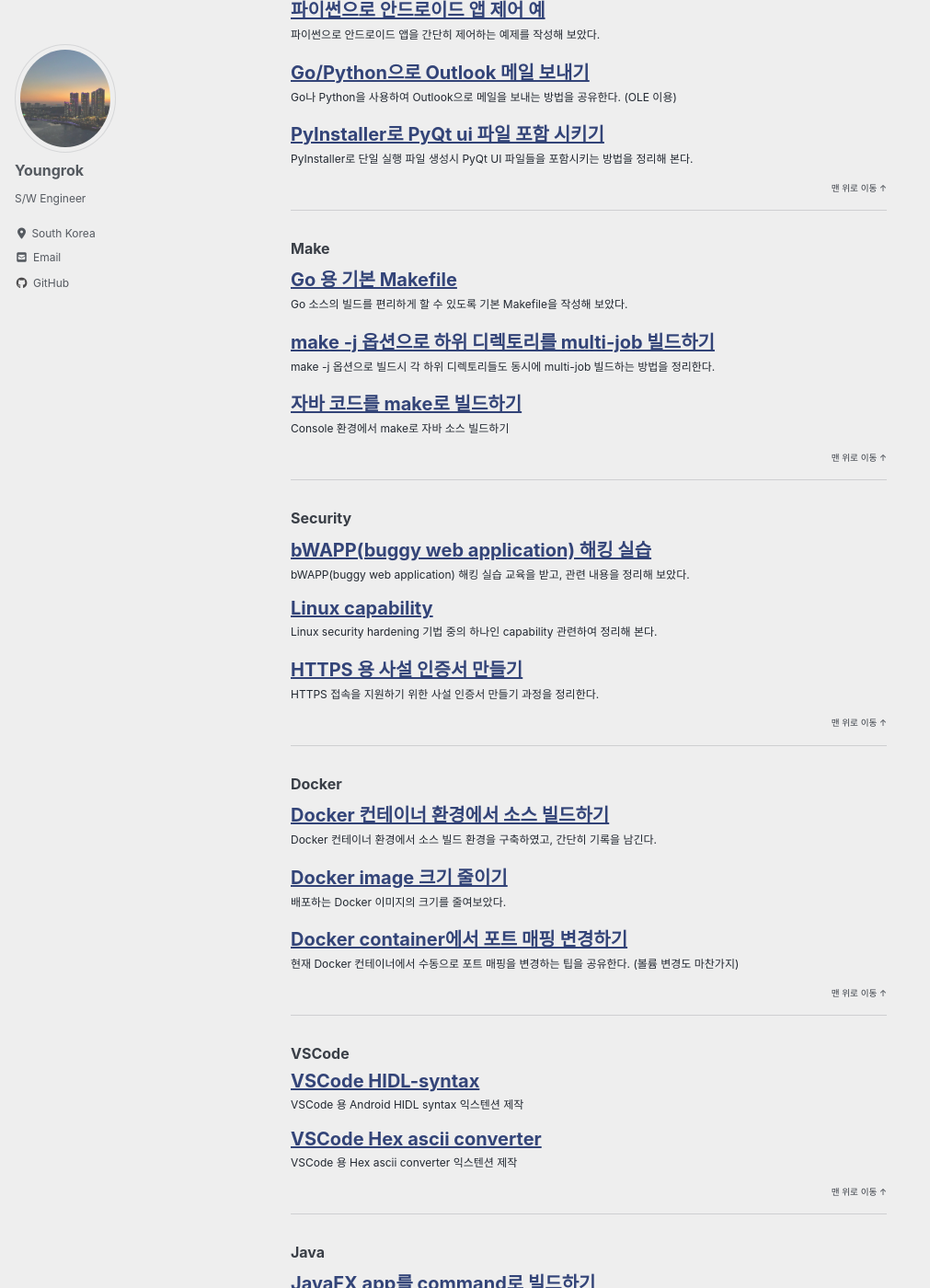
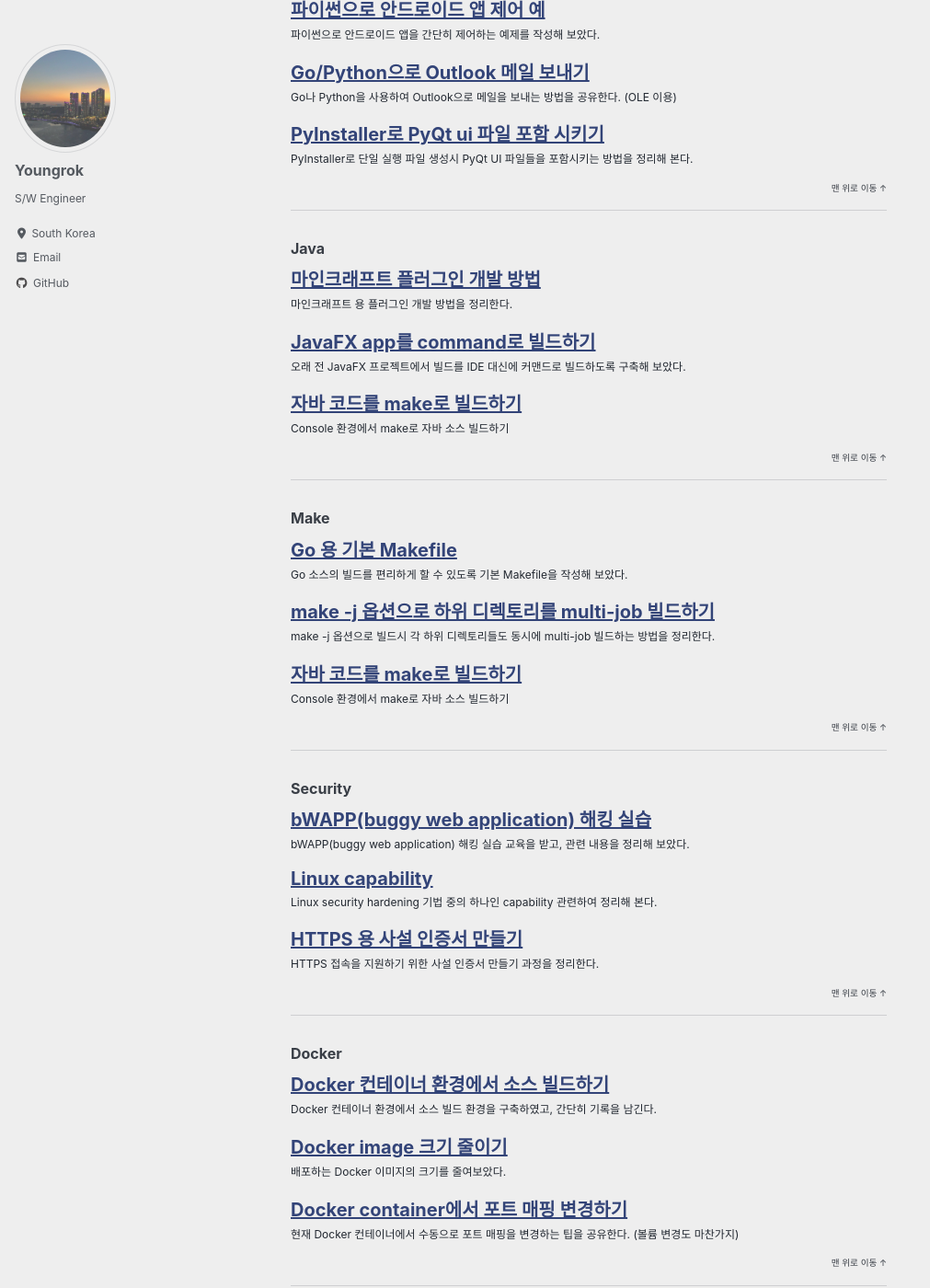
Before and after one commit to yrpark99/yrpark99.github.io, a Jekyll site: the page built from _pages/category-archive.md, in a window 1280 px wide and 1400 px high, scrolled down 2406 px. Shown: the whole window at 92% size, without its empty margins (0-1011 px from the left). Built offline with Jekyll 4.4.1, drawn with Linux system fonts in a browser that asks for light colours; cached includes are drawn as plain includes; nearby versions of some CDN libraries; some web fonts are replaced; part of the change alters nothing that is shown; some of the changed text lies outside the part shown.

Commit message:
Add minecraft plugin post

````diff
--- /dev/null
+++ b/_posts/2021-10-15-minecraft.md
@@ -0,0 +1,176 @@
+---
+title: "마인크래프트 플러그인 개발 방법"
+category: [Java]
+toc: true
+toc_label: "이 페이지 목차"
+---
+
+마인크래프트 용 플러그인 개발 방법을 정리한다.
+
+<br>
+아들 녀석이 마인크래프트 게임을 즐기는데 (주로 맵을 제작하고 서버를 만들어서 친구들과 만든 맵을 즐기는 듯), 자기는 커맨드로 맵을 제작하는데 플러그인이라는 것도 있다고 하여, 사실 나는 마인크래프트 게임을 한 번도 해보지 않은 상태였지만 궁금한 마음에 테스트로 마인크래프트 플러그인을 제작해 보기로 하였다. 🤔
+
+<br>
+구글링을 해 보니 많은 자료가 있지는 않았고, 있는 자료들도 오래된 내용들이 많아서 (유사하긴 하지만) 여기에 최신 내용으로 간단히 정리해 본다.
+
+
+## 마인크래프트 서버 실행
+1. 마인크래프트에서 멀티 유저로 게임을 하려면 서버 프로그램이 필요한다. 마인크래프트 서버 프로그램에는 여러 가지가 있는데, 보통 아래 서버 프로그램들이 많이 사용되는 것 같다. (사실상 어느 정도 호환됨)
+   - [CraftBukkit](https://getbukkit.org/download/craftbukkit)
+   - [Spigot](https://getbukkit.org/download/spigot)
+   - [Paper](https://papermc.io/downloads)
+
+    사용할 마인크래프트 버전과 일치되는 버전으로 다운받아서, 원하는 디렉토리에 저장한다. (여기서는 마인크래프트 최신 버전 1.17.1에 맞추어서 Spigot 최신 버전인 v1.17.1을 사용하였음)
+1. 다운을 받으면 Java 실행 파일인 jar 파일이 다운받아지는데, console 창에서 아래와 같이 실행시킨다.
+   ```shell
+   C:\>java -jar <서버_프로그램.jar>
+   ```
+   > Jar 프로그램을 실행시키는 것이므로 당연히 필요한 JRE가 설치되어 있어야 하는데, 만약 설치되어 있지 않은 상태라면 관련 에러가 출력된다. 나의 경우 Java 16이 필요하다고 에러가 출력되어, JDK 16을 설치한 후 다시 실행시켰다.
+   JDK는 Oracle을 비롯하여 여러 곳에서 다운받을 수 있는데, Oracle은 계정 로그인(무료이긴 하지만)이 필요한 귀찮음이 있다. 대안으로 [Microsft OpenJDK](https://docs.microsoft.com/ko-kr/java/openjdk/download) 사이트에서도 간단히 다운받을 수 있다.
+
+   실행 결과로 "You need to agree to the EULA in order to run the server. Go to eula.txt for more info."와 같은 에러 메시지가 출력되면서 중단된다. (정상적인 상황임)
+   이때 현재 디렉토리에 `eula.txt` 라는 파일이 생기는데, 이 파일에서 아래와 같이 `eula` 값을 <font color=blue>true</font>로 변경시킨 후 (라이선스 동의 의미임) 저장한다.
+   ```ini
+   eula=true
+   ```
+   이제 다시 실행시켜 보면 정상적으로 실행되는 것을 확인할 수 있다. (실행하는 `java.exe`이 Windows Defender 방화벽에서 차단되었다는 팝업이 뜨면 액세스 허용을 해 준다)
+   서버 프로그램이 실행된 디렉토리를 확인해 보면 많은 파일과 디렉토리가 생성되어 있는데, 이 중에서 **server.properties** 파일이 설정 파일이고, **plugins** 디렉토리가 플러그인을 위치시키는 곳이다.
+1. 더이상 console은 필요하지 않으므로 (GUI로도 동일한 작업을 할 수 있음) 편의상 서버를 구동시킬 server_start.bat 파일을 아래 내용과 같이 작성한다.
+   ```shell
+   start javaw -jar <서버_프로그램.jar>
+    ```
+   이제 server_start.bat 파일을 실행시키면 서버 프로그램이 실행되면서 console은 뜨지 않고 GUI만 보이게 된다.
+   > 필요시 Java VM에서 사용할 최소 메모리와 최대 메모리를 `-Xms1G -Xmx2G` 옵션 예와 같이 설정할 수 있다.
+
+## 마인크래프트 서버 접속
+1. 마인크래프를 실행시킨 후, "멀티플레이" 버튼을 누르고 리스트에 나온 로컬 서버를 선택한 후 "서버 참여" 버튼을 누르면 된다.
+1. 마인크래프트 게임 내에서도 명령어를 실행하려면, 서버 프로그램에서 아래와 같이 `op [플레이어명]` 명령으로 해당 플레이어에게 OP 권한을 부여해야 한다.
+   ```ini
+   op [플레이어명]
+   ```
+1. 게임 모드에는 adventure, creative, spectator, survival이 있는데, 아래와 같이 `gamemode` 명령으로 설정할 수 있다.
+   ```ini
+   gamemode [모드] [플레이어명]
+   ```
+1. 외부에서도 내 서버에 접속할 수 있게 하려면 마인크래프트가 사용하는 포트가 방화벽에서 허용되어야 한다. 포트 번호는 서버 프로그램의 `server.properties` 파일에서 **server-port** 값을 보면 되는데, 모든 마인크래프트 서버 프로그램들은 아래와 같이 디폴트로 <font color=green>25565</font> 포트를 사용하는 것 같다.
+   ```ini
+   server-port=25565
+   ```
+   방화벽에서 이 포트를 허용하려면, Windows인 경우에는 Windows Defender 방화벽 프로그램(`wf.msc`)에서 왼쪽의 "인바운드 규칙" 탭을 누른 후, 우측의 인바운드 규칙에서 "새 규칙"을 눌러서 TCP 포트로 <font color=green>25565</font> 포트를 추가하면 된다.
+   이후, 아래와 같은 방법을 사용하여 정상적으로 포트가 open 되었는지 확인할 수 있다.
+   - [tcping](https://www.elifulkerson.com/projects/tcping.php) 툴 이용 예
+     ```shell
+     C:\>tcping <내IP주소> 25565
+     ```
+   - 또는 [You get signal](https://www.yougetsignal.com/tools/open-ports/) 웹페이지에 접속해서 확인할 수 있다.
+
+## 마인크래프트 플러그인 개발 방법
+1. 플러그인은 Java로 개발하고 Jar 파일로 만들어져야 하므로, JDK 설치가 필요하다.
+플러그인 개발시에는 JDK 8, 11, 16 버전 등에서 아무거나 사용해도 되는데, 위에서 마인크래프트 서버 프로그램 실행을 위해 이미 JDK를 설치했으므로, 이것을 그대로 사용해도 된다.
+1. Java로 코딩해야 하므로 Java 개발 환경을 사용하면 편리한데, 주로 IntelliJ나 Eclipse가 많이 사용되는 것 같고, 원하면 VSCode를 사용해도 된다.
+나는 [IntelliJ IDEA community 에디션](https://www.jetbrains.com/ko-kr/idea/download/)을 사용하였는데, IntelliJ IDEA에는 `Minecraft Development` 플러그인이 있어서 좀 더 편리한 환경을 만들어 주기 때문이다. IntelliJ IDEA를 설치한 후에, `Minecraft Development` 플러그인을 설치한다.
+1. IntelliJ IDEA를 실행한 후, Projects에서 "New Project" 버튼을 누른다. **Minecraft**를 선택하고, Project SDK 항목에서 설치한 JDK를 선택하고, 사용할 플러그인 종류를 선택한다. (예: Spigot Plugin)
+1. GroupId에 회사나 본인 이름을 적고, ArtifactId에 작성할 플러그인 이름을 적는다. (아래 예에서는 각각 **yrpark99**, **test** 이름을 사용하였음)
+빌드 시스템에는 Maven 대신에 <font color=blue>Gradle</font>을 선택한다.
+자동으로 플러그인 이름과 main class 이름이 나온다.
+이후 사용할 Minecraft Version을 선택한다. (예: latest인 1.17.1)
+Optional Settings 항목은 적지 않아도 무방하다.
+1. Project name에 생성할 디렉토리 이름을 적으면 자동으로 해당 디렉토리가 생성되고, 여기에 자동으로 기본 소스 파일들이 생성된다.
+1. 마인크래프트 서버 프로그램마다 API가 다르므로, 설치한 서버 프로그램의 API를 참조해야 한다. 예를 들어 Spigot 서버를 사용하는 경우에는 [Spigot 플러그인 API](https://hub.spigotmc.org/javadocs/spigot/) 페이지에서 확인할 수 있다.
+1. 아래 예와 같이 플러그인 코드를 작성하였다. (한글 인코딩은 UTF-8 사용, 마인크래프트 도구 타입은 게임 내에서 F3 + H 키를 눌러서 얻을 수 있음)
+   ```java
+   package yrpark99.test;
+   import org.bukkit.Material;
+   import org.bukkit.entity.Player;
+   import org.bukkit.event.EventHandler;
+   import org.bukkit.event.Listener;
+   import org.bukkit.event.block.BlockBreakEvent;
+   import org.bukkit.event.block.BlockPlaceEvent;
+   import org.bukkit.event.player.PlayerJoinEvent;
+   import org.bukkit.plugin.java.JavaPlugin;
+
+   public final class Test extends JavaPlugin implements Listener {
+       @Override
+       public void onEnable() {
+           // Plugin startup logic
+           getLogger().info("테스트 플러그인이 활성화되었어요");
+           getServer().getPluginManager().registerEvents(this, this);
+       }
+
+       @Override
+       public void onDisable() {
+           // Plugin shutdown logic
+       }
+
+       @EventHandler
+       public void playerJoinHandler(PlayerJoinEvent e) {
+           e.setJoinMessage(e.getPlayer().getName() + " 님이 접속했네요");
+       }
+
+       @EventHandler
+       public void blockBreakHandler(BlockBreakEvent e) {
+           Player p = e.getPlayer();
+           p.sendMessage(e.getBlock().getType() + " 블럭을 뿌셨네요");
+       }
+
+       @EventHandler
+       public void blockPlaceHandler(BlockPlaceEvent e) {
+           Player p = e.getPlayer();
+           p.sendMessage(e.getBlock().getType() + " 블럭을 놓았네요");
+           if (e.getBlock().getType() == Material.STONE) {
+               p.sendMessage("특히 이건 돌이네요");
+           }
+       }
+   }
+   ```
+1. Jar 파일을 빌드하기 위해서, 프로젝트를 선택하고 **Open Module Settings**를 눌러서, **Artifacts** 항목을 선택한 후, `+ (Add)` 버튼을 눌러서 JAR -> Empty를 선택한다.
+Name에는 생성될 Jar 파일의 이름을 적는다.
+우측 **Available Elements** 항목 중에서 main 밑에 있는 **XXX compile output** 항목을 더블 클릭하면, 좌측의 **Output Layout**에 옮겨진다.
+또 플러그인으로 인식되려면 Jar 파일이 <font color=blue>plugin.yml</font> 파일도 포함해야 하므로, **Output Layout**에 있는 `+ (Add Copy of)` 버튼을 눌러서 **Directory Content** 항목을 눌러서, plugin.yml 파일이 있는 디렉토리를 선택한다.
+1. 이제부터는 Jar 파일을 빌드하려면 메뉴에서 Build -> Build Artifacts 항목을 누르기만 하면 된다.
+1. 빌드된 Jar 파일을 서버 프로그램의 `plugins` 디렉토리에 복사하면 된다. 서버 프로그램이 실행 중인 상태이면 파일을 overwrite 한 후에, `reload` 명령을 실행시키면 모든 플러그인들이 재로딩 된다.
+
+## 플러그인에 커맨드 추가 예
+1. 추가로 플러그인에 커맨드를 추가해 보았다. (예로 **test** 명령)
+`plugin.yml` 파일에 아래 형식으로 명령을 추가한다. (아래에서 `명렁어이름` 부분을 **test**로 대체하면 됨. description, usage, aliases는 생략 가능)
+   ```yml
+   commands:
+       명령어이름:
+       description: 명령어 설명
+       usage: 명령어 사용법
+       aliases: [다른이름1, 다른이름2]
+   ```
+1. 아래 예와 같이 TestCommand 클래스를 작성한다. (아래 예는 **test** 명령을 실행하면 인벤토리에 iron, gold, diamond를 정해진 개수만큼 넣어줌)
+   ```java
+   public class TestCommand implements CommandExecutor {
+       @Override
+       public boolean onCommand(CommandSender sender, Command command, String label, String[] args)
+           if(sender instanceof Player) {
+               Player player = (Player)sender;
+               player.sendMessage("테스트 명령어를 실행했어요");
+               ItemStack irons = new ItemStack(Material.IRON_INGOT);
+               ItemStack golds = new ItemStack(Material.GOLD_INGOT);
+               ItemStack diamonds = new ItemStack(Material.DIAMOND);
+               irons.setAmount(10);
+               golds.setAmount(20);
+               diamonds.setAmount(30);
+               player.getInventory().addItem(irons, golds, diamonds);
+               return true;
+           } else if(sender instanceof ConsoleCommandSender) {
+               sender.sendMessage("콘솔에서는 이 명령어를 실행할 수 없어요");
+               return false;
+           }
+           return false;
+       }
+   }
+   ```
+1. Main 클래스의 onEnable() 함수에 아래 내용을 추가한다.
+      ```java
+      @Override
+      public void onEnable() {
+          getCommand("test").setExecutor(new TestCommand());
+      }
+      ```
+
+## 결론
+마인크래프트 플러그인을 이용하면 쉽고 강력하게 입맛에 맞게 마인크래프트 서버를 구축할 수 있다. 본 글에서는 Windows에서의 예를 들었지만, Linux에서도 동일하게 구현할 수 있고, GCP 등을 이용해 상시 마인크래프트 서버를 구축할 수도 있겠다.
--- a/_posts/2021-11-01-copilot.md
+++ b/_posts/2021-11-01-copilot.md
@@ -29,16 +29,19 @@ Kite나 Tabnine이 AI-based 코딩 자동화 툴이라고 선전하고는 있지
 참고로 Copilot 익스텐션(플러그인)이 동작되려면 본인 GitHub 계정으로 로그인하여 access를 허가해줘야 하고, telemetry 데이터 제출도 (요건 아직 preview 단계라서 그런 듯) 동의해야 한다.
 
 ## 사용법
-VSCode에서는 현재 언어에 대하여 Copilot이 enable 된 상태이면 상태바의 가장 오른쪽에 아래 캡쳐와 같이 표시된다.
+VSCode에서는 현재 언어에 대하여 Copilot이 enable 된 상태이면 상태바의 오른쪽에 아래 캡쳐와 같이 표시된다.
 <p><img src="/assets/images/copilot_status.png"></p>
 Copilot은 언어별로 동작을 enable/disable 시킬 수 있는데 (Copilot 아이콘을 누르면 현재 언어에 대해 토글됨), disable 된 상태이면 상태바에서 위와 동일한 모양에 바탕색만 빨간색으로 바뀌어서 표시된다.
 
 <br>
 Copilot이 enable 되어 있고, Copilot이 해당 언어를 지원한다면 (Bash script, C, C++, Go, Java, JavaScript, Python, Ruby, TypeScript 등 지원) 코딩 중에 자동으로 제안하는 코드가 표시된다.
-또는 원하는 기능을 주석으로 작성해도 해당 기능을 구현하는 코드를 제안해 준다. (놀라운 것은 GPT-3 덕택에 굳이 영어로 작성하지 않고 한글로 작성해도 잘 됨)
+또는 원하는 기능을 주석으로 작성해도 해당 기능을 구현하는 코드를 제안해 준다. (영어 대신에 한글로 작성해도 어느 정도 되는 듯함)
 
 <br>
-Copilot이 제안해 준 코드가 맘에 들면 tab 키를 누르면 해당 코드를 가져온다. 만약 제안된 코드가 맘에 들지 않아서 다른 제안 코드를 보고 싶으면 `Alt + [` 또는 `Alt + ]` 키를 누르면 다음 제안 코드가 표시된다.
+Copilot이 제안해 준 코드가 맘에 들면 tab 키를 누르면 해당 코드를 가져온다. 만약 제안된 코드가 맘에 들지 않아서 다른 제안 코드를 보고 싶으면 `Alt + ]` 키 또는 `Alt + [` 키를 누르면 다음 제안 코드가 표시된다. (`]` 키는 next를 보여주고, `[` 키는 previous를 보여줌) 제안된 코드를 가져오지 않으려면 `ESC` 키를 누르면 된다.
+
+<br>
+참고로 Copilot은 GitHub로 학습한 내용에서 제안할 코드를 찾지 못하면 (이 경우에는 제안하는 시간이 좀 더 걸림) 현재 사용 중인 프로젝트에서의 소스를 이용하여 제안하기도 한다.
 
 ## 사용 예
 아래는 C 파일에서 `// 디렉토리 안의 모든 파일들을 순회하는 함수` 주석을 달았때, 첫 번째로 제안된 코드를 캡쳐한 것이다.
@@ -53,5 +56,5 @@ Copilot이 제안해 준 코드가 맘에 들면 tab 키를 누르면 해당 코
 물론 Copilot이 제시해 준 코드는 정확히 원하는 내용이 아닐 수 있고, 버그가 내포되어 있을 수도 있고, 아직 라이선스 관련 이슈가 정리된 것 같지도 않다. 따라서 Copilot이 제시한 코드는 참조 용도로만 사용하고, 실제 코드에 적용시에는 프로그래머가 직접 검토 및 수정해야 할 것이다.
 
 <br>
-한편 프로그래밍은 아키텍쳐 설계가 먼저이고 이것이 중요한데, Copilot은 이런 것은 전혀 할 수 없다. 따라서 기존과 마찬가지로 프로그래머의 역할이 여전히 중요하다. (Copilot은 프로그래머를 대체할 수 없음)
+한편 프로그래밍은 아키텍쳐 설계가 먼저이고 이것이 중요한데, Copilot은 이런 것은 전혀 할 수 없다. 따라서 기존과 마찬가지로 프로그래머의 역할이 여전히 중요하다. (Copilot은 프로그래머의 코딩 보조 역할을 할 수 있을 뿐, 프로그래머를 대체하여 설계 및 코딩을 할 수는 없음)
 다만 실제 코딩시에 Copilot으로 단순 코딩 도움을 받으면 조금 더 개발을 편하게 할 수는 있을 것 같고, 심심풀이로 다른 사람들은 어떻게 구현했는지 쉽게 구경할 수 있겠다.
````
